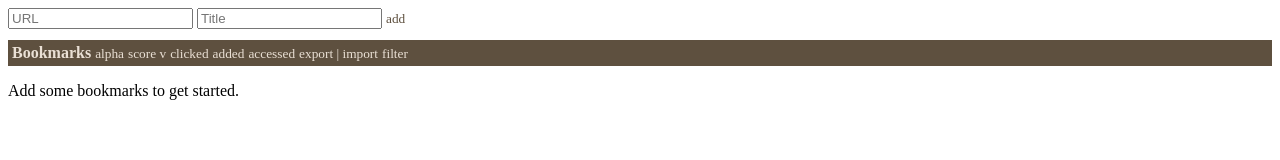
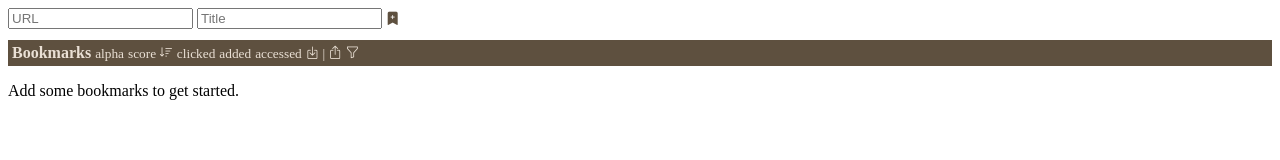
Before and after one commit to avanderw/bookmarks, a SvelteKit app: page / in a window 1280 px wide. Shown: the top 160 px of the page. Built offline with nearby package versions, Linux system fonts and the light colour scheme.

Commit message:
Add bootstrap icons

```diff
--- a/package.json
+++ b/package.json
@@ -28,5 +28,8 @@
 		"typescript": "^5.0.0",
 		"vite": "^4.4.2"
 	},
-	"type": "module"
+	"type": "module",
+	"dependencies": {
+		"bootstrap-icons": "^1.10.5"
+	}
 }
--- a/src/app.html
+++ b/src/app.html
@@ -4,6 +4,7 @@
 		<meta charset="utf-8" />
 		<!--<link rel="icon" href="%sveltekit.assets%/favicon.png" />-->
 		<meta name="viewport" content="width=device-width" />
+		<link rel="stylesheet" href="https://cdn.jsdelivr.net/npm/bootstrap-icons@1.10.5/font/bootstrap-icons.css">
 		%sveltekit.head%
 	</head>
 	<body data-sveltekit-preload-data="hover">
--- a/src/routes/AddBookmark.svelte
+++ b/src/routes/AddBookmark.svelte
@@ -17,5 +17,5 @@
 <form on:submit={add}>
 	<input bind:value={url} placeholder="URL" />
 	<input bind:value={title} placeholder="Title" />
-	<button type="submit">add</button>
+	<button type="submit"><i class="bi bi-bookmark-plus-fill"></i></button>
 </form>
--- a/src/routes/AddFilter.svelte
+++ b/src/routes/AddFilter.svelte
@@ -7,5 +7,5 @@
 </script>
 
 <form on:submit={addFilter}>
-    <button>filter</button>
+    <button><i class="bi bi-funnel"></i></button>
 </form>
--- a/src/routes/AddTag.svelte
+++ b/src/routes/AddTag.svelte
@@ -33,7 +33,7 @@
 		<!-- svelte-ignore a11y-autofocus -->
 		<input type="text" bind:value autofocus />
 	{/if}
-	<button type="submit">add-tag</button>
+	<button type="submit"><i class="bi bi-tag-fill"></i></button>
 </form>
 
 {#if id === undefined}
--- a/src/routes/Bookmarks.svelte
+++ b/src/routes/Bookmarks.svelte
@@ -69,7 +69,7 @@
 		active={lastSort === 'accessed'}
 	/>
 
-	<button>export</button><button>import</button>
+	<button><i class="bi bi-box-arrow-in-down"></i></button><button><i class="bi bi-box-arrow-up"></i></button>
 	<AddFilter />
 </h1>
 <ol>
--- a/src/routes/Filter.svelte
+++ b/src/routes/Filter.svelte
@@ -42,7 +42,7 @@
 </script>
 
 <h1>
-	<button on:click={remove}>x</button>
+	<button on:click={remove}><i class="bi bi-trash"></i></button>
 	{filter.name}
 	{#if filter.filter}
 		{#each filter.filter as f}
@@ -62,7 +62,4 @@
 </ol>
 
 <style>
-	form {
-		display: inline;
-	}
 </style>
--- a/src/routes/RemoveBookmark.svelte
+++ b/src/routes/RemoveBookmark.svelte
@@ -11,5 +11,5 @@
 </script>
 
 <form on:submit={remove}>
-	<button>remove-bm</button>
+	<button><i class="bi bi-bookmark-dash-fill"></button>
 </form>
--- a/src/routes/SortButton.svelte
+++ b/src/routes/SortButton.svelte
@@ -27,7 +27,7 @@
 	}
 </script>
 
-<button on:click={sort} class={desc ? 'desc' : 'asc'} class:active>{field}</button>
+<button on:click={sort} class="bi" class:active>{field} <i class="bi" class:bi-sort-up={active && !desc} class:bi-sort-down={active && desc} ></i></button>
 
 <style>
 	button {
@@ -45,10 +45,4 @@
 		font-weight: normal;
 		text-decoration: underline;
 	}
-	button.active.asc::after {
-		content: ' ^';
-	}
-	button.active.desc::after {
-		content: ' v';
-	}
 </style>
```
Also changed, not shown: todo.txt (added), 1 other file (tests, documents, lock files or other folders).
